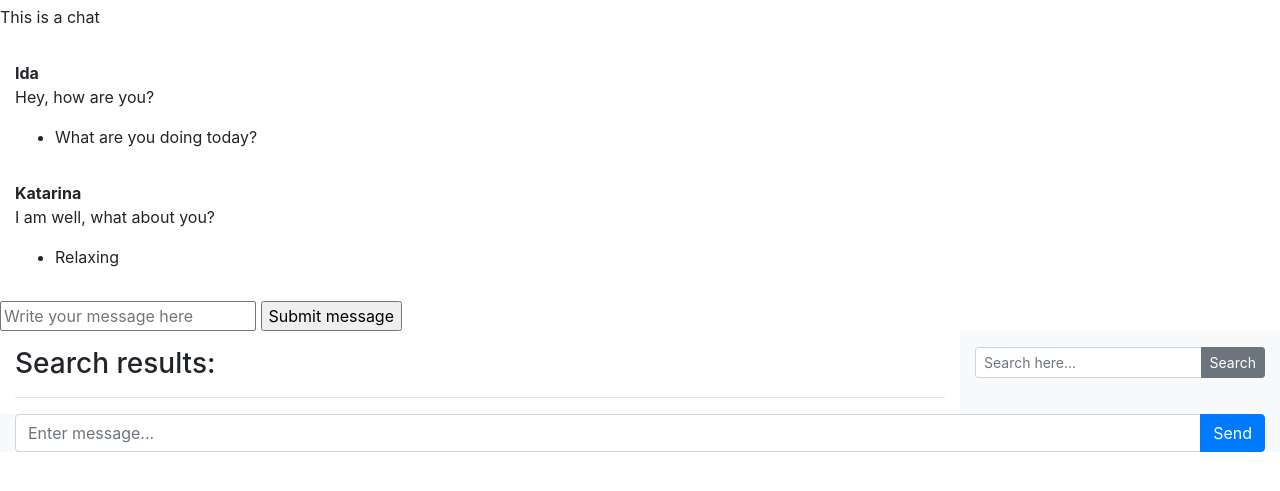
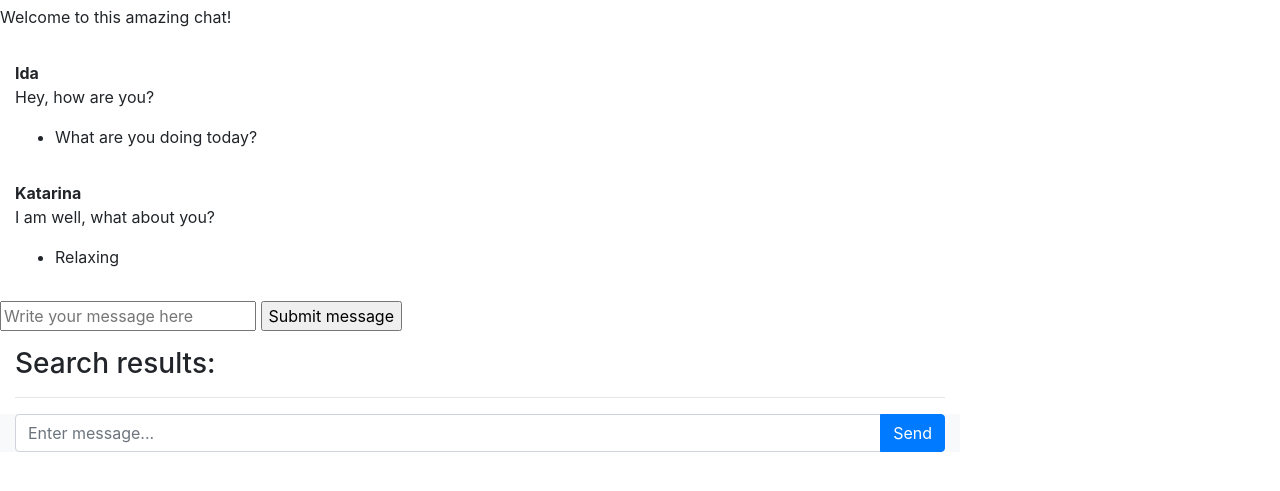
Before and after one commit to katarinatokolyova/chat-project, a plain HTML site: page index.html in a window 1280 px wide. Shown: the part 51-542 px from the top of the page. Drawn offline with nearby package versions, Linux system fonts and the light colour scheme.

```diff
--- a/index.html
+++ b/index.html
@@ -5,14 +5,14 @@
   <meta name="viewport" content="width=device-width, initial-scale=1.0">
   <meta http-equiv="X-UA-Compatible" content="ie=edge">
   <link rel="stylesheet" href="https://cdnjs.cloudflare.com/ajax/libs/twitter-bootstrap/4.0.0/css/bootstrap.min.css">
-  <link rel="stylesheet" href="stylesheet.css">
+  <link rel="stylesheet" href="stylesheet">
   <title>Chat application</title>
 </head>
 <body>
   <script type="text/javascript" src="app.js" charset="utf-8"></script>
 
   <h1>Chat</h1>
-    <p>This is a chat</p>
+    <p>Welcome to this amazing chat!</p>
     <!-- Message Form -->
     <div class="container-fluid">
       <div class="row main">
@@ -60,7 +60,8 @@
           </h3>
             <hr>
               <div class="messages" id="search-window-results">
-        <!-- Search results -->
+        <!-- Search results
+       We did not figure out the user situation yet
               </div>
                 </div>
                 <div class="col-3 user-list bg-light">
@@ -88,7 +89,8 @@
                     </div>
                   </div>
                 </div>
-              </div>
+              </div> -->
+
               <div class="row messageInput bg-light">
                 <div class="col align-self-center">
                   <form id="chat-form">
```
Also changed, not shown: 1 other file.
